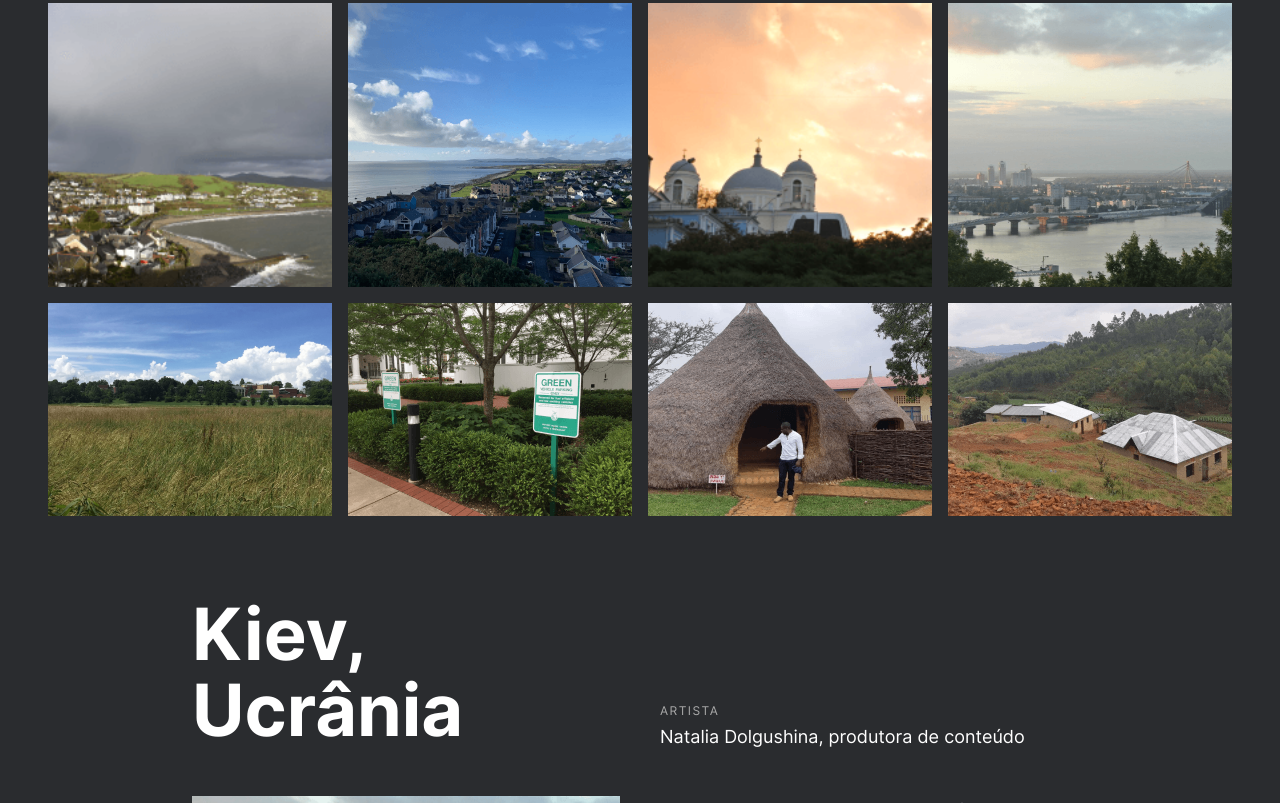
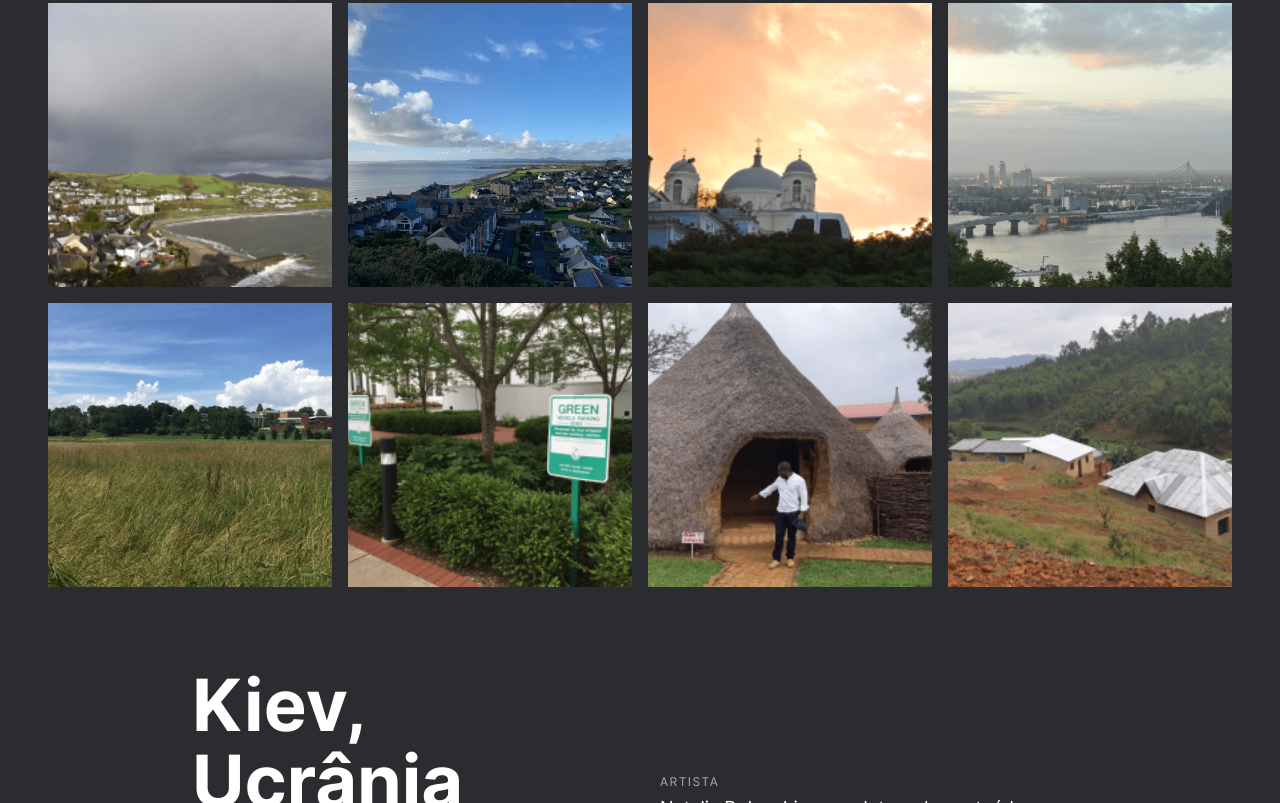
Before and after one commit to giovana-assis/web_project_3_ptbr, a plain HTML site: page index.html in a window 1280 px wide. Shown: the part 2095-2898 px from the top of the page. Drawn offline with Linux system fonts and the light colour scheme.

Commit message:
fix: adjust height images and names

```diff
--- a/blocks/gallery.css
+++ b/blocks/gallery.css
@@ -1,6 +1,7 @@
 .gallery {
   display: grid;
   grid-template-columns: repeat(4, 1fr);
+  grid-template-rows: 1fr 1fr;
   grid-gap: 16px;
   width: 92.5%;
   margin: 92px auto 0;
--- a/index.html
+++ b/index.html
@@ -46,13 +46,13 @@
     </section>
 
     <div class="gallery">
-      <img src="./images/image-card1.png"
+      <img src="./images/image-shore.png"
         alt="Foto de orla em formato de coração da cidade de Criccieth, no País de Gales, num dia ensolarado"
         class="gallery__item" />
       <img src="./images/image-wales.png"
         alt="Vista da ruína medieval do Castelo de Criccieth, de uma rocha que se projeta para o mar, em dia limpo, com poucas nuvens no céu."
         class="gallery__item" />
-      <img src="./images/image-card3.png"
+      <img src="./images/image-church.png"
         alt="Foto de torres de igreja que remetem a uma arquitetura medieval, sob um pôr do sol alaranjado"
         class="gallery__item" />
       <img src="./images/image-kyiv.png"
@@ -60,13 +60,13 @@
         class="gallery__item" />
       <img src="./images/image-cover.png" alt="Campo com gramado alto, com um sobrado ao fundo e céu limpo"
         class="gallery__item" />
-      <img src="./images/image-card6.png"
+      <img src="./images/image-parking-lot.png"
         alt="Foto de placa de estacionamento automobilístico com preferência para carros elétricos e sustentáveis."
         class="gallery__item" />
-      <img src="./images/image-card7.png"
+      <img src="./images/image-tombs.png"
         alt="Os Túmulos em Cassubi, oficialmente registrados pela UNESCO como Túmulos dos Reis do Buganda em Cassubi, situam-se numa colina (a colina de Cassubi) da capital do Uganda, Campala"
         class="gallery__item" />
-      <img src="./images/image-card8.png" alt="Casa de residências num campo com pequena floresta ao fundo"
+      <img src="./images/image-rural.png" alt="Foto de residências rurais num campo com pequena floresta ao fundo"
         class="gallery__item" />
     </div>
 
```
Also changed, not shown: images/image-church.png (renamed from images/image-card3.png), images/image-parking-lot.png (renamed from images/image-card6.png), images/image-rural.png (renamed from images/image-card8.png), images/image-shore.png (renamed from images/image-card1.png), images/image-tombs.png (renamed from images/image-card7.png).
